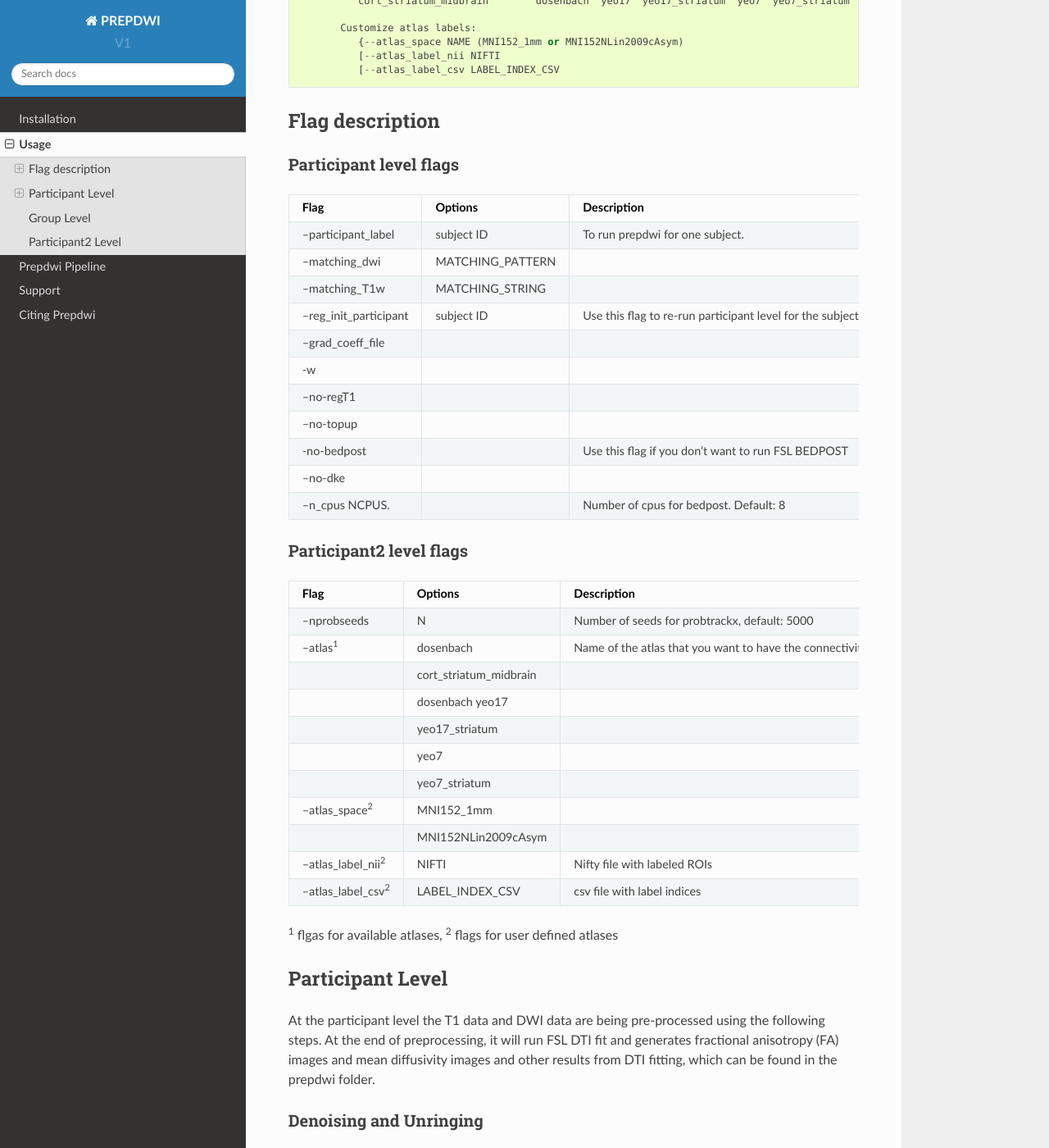
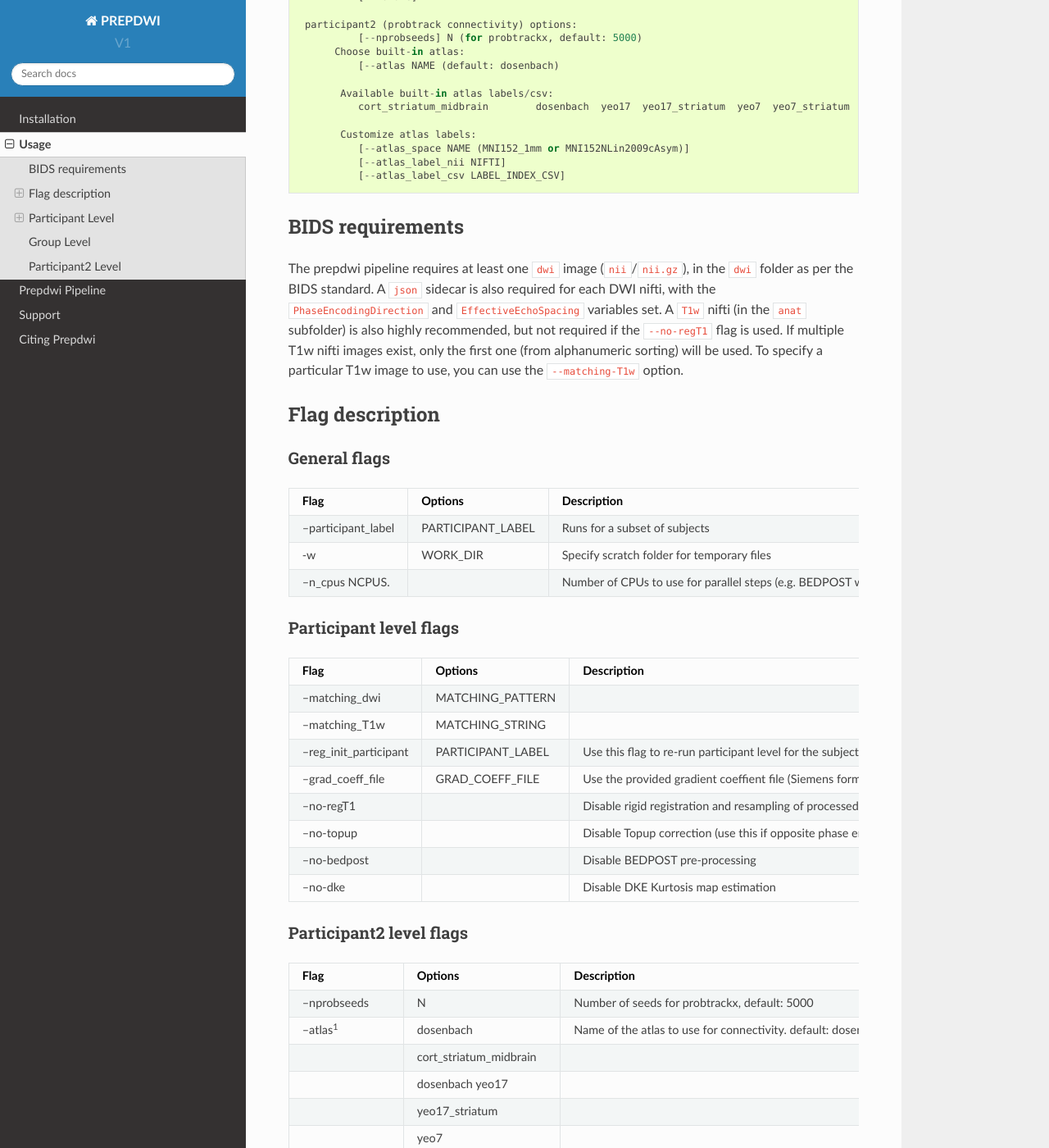
Before and after one commit to khanlab/prepdwi, a Sphinx documentation site: the page built from docs/usage.rst, in a window 1280 px wide and 1400 px high, scrolled down 612 px. Shown: the whole window at 82% size. Built offline with Sphinx 7.4.7 and the Read the Docs theme 2.0.0, drawn with Linux system fonts in a browser that asks for light colours; some of the changed text lies outside the part shown.

Commit message:
adding uncommited doc changes from last summer [skip ci]

```diff
--- a/docs/index.rst
+++ b/docs/index.rst
@@ -6,7 +6,7 @@
 Prepdwi Documentation
 =====================
 
-Prepdwi is a BIDS App developed by the Khan Lab to pre-process diffusion-weighted MRI data and perform simple tractography.  Steps to generate a pre-processed DWI image include de-noising,  unringing, EPI distortion correction (top-up, and if necessary non-linear image registration), eddy correction, gradient correction (requires coefficient file), and rigid registration to T1w.  The app also generates FSL FDT dtifit maps, DKE kurtosis maps (for multi-shell DWI only), and FSL BEDPOST pre-processing (CPU parallelization over slices).
+Prepdwi is a BIDS App developed by the Khan Lab to pre-process diffusion-weighted MRI data, and optionally also perform simple probabalistic tractography.  Steps to generate a pre-processed DWI image include de-noising,  unringing, EPI distortion correction (top-up, and if necessary non-linear image registration), eddy correction, gradient correction (requires coefficient file), and rigid registration to T1w.  The app also generates FSL FDT dtifit maps, DKE kurtosis maps (for multi-shell DWI only), and FSL BEDPOST pre-processing.
 
 .. toctree::
    :maxdepth: 2
--- a/docs/usage.rst
+++ b/docs/usage.rst
@@ -2,23 +2,27 @@
 Usage
 =================
 
-Prepdwi has three level of analysis named as participant, group and participant2.
+The prepdwi pipeline is a BIDS App that has three different levels of analysis: a pre-processing pipeline (`participant`), tractography (`participant2`), and QC report generation (`group`).
+
+This page describes the command-line arguments for prepdwi and for each level of analysis. For details on the pipeline itself, please see :doc:`pipeline`.
 
 usage::
 
         prepdwi bids_dir output_dir {participant,group,participant2} <optional arguments>
                   [--participant_label PARTICIPANT_LABEL [PARTICIPANT_LABEL...]]
+                  [-w WORK_DIR]  (scratch directory)
+                  [--n_cpus NCPUS] (for bedpost, default: 8)
+
+         participant options:
                   [--matching_dwi MATCHING_PATTERN]
                   [--matching_T1w MATCHING_STRING]
                   [--reg_init_participant PARTICIPANT_LABEL]
                   [--grad_coeff_file GRAD_COEFF_FILE]
-                  [-w WORK_DIR]  (scratch directory)
 
                   [--no-regT1]
                   [--no-topup]
                   [--no-bedpost]
                   [--no-dke]
-                  [--n_cpus NCPUS] (for bedpost, default: 8)
 
          participant2 (probtrack connectivity) options:
                   [--nprobseeds] N (for probtrackx, default: 5000)
@@ -29,13 +33,32 @@ usage::
                   cort_striatum_midbrain        dosenbach  yeo17  yeo17_striatum  yeo7  yeo7_striatum
 
                Customize atlas labels:
-                  {--atlas_space NAME (MNI152_1mm or MNI152NLin2009cAsym)
-                  [--atlas_label_nii NIFTI
-                  [--atlas_label_csv LABEL_INDEX_CSV
+                  [--atlas_space NAME (MNI152_1mm or MNI152NLin2009cAsym)]
+                  [--atlas_label_nii NIFTI]
+                  [--atlas_label_csv LABEL_INDEX_CSV]
+
+
+BIDS requirements
+------------------
+
+The prepdwi pipeline requires at least one ``dwi`` image (``nii``/``nii.gz``), in the ``dwi`` folder as per the BIDS standard. A ``json`` sidecar is also required for each DWI nifti, with the ``PhaseEncodingDirection`` and ``EffectiveEchoSpacing`` variables set.  A ``T1w`` nifti (in the ``anat`` subfolder) is also highly recommended, but not required if the ``--no-regT1`` flag is used.  If multiple T1w nifti images exist, only the first one (from alphanumeric sorting) will be used. To specify a particular T1w image to use, you can use the ``--matching-T1w`` option.
+
 
 
 Flag description
 ----------------
+
+General flags
+^^^^^^^^^^^^^^^^^^^^^^^^
+
+=========================   =====================         ============================================================================
+Flag                        Options                       Description
+=========================   =====================         ============================================================================
+--participant_label         PARTICIPANT_LABEL             Runs for a subset of subjects
+-w                          WORK_DIR                      Specify scratch folder for temporary files
+--n_cpus NCPUS.                                           Number of CPUs to use for parallel steps (e.g. BEDPOST with GNU parallel). Default: 8
+=========================   =====================         ============================================================================
+
 
 Participant level flags
 ^^^^^^^^^^^^^^^^^^^^^^^^
@@ -43,17 +66,14 @@ Participant level flags
 =========================   =====================         ============================================================================
 Flag                        Options                       Description
 =========================   =====================         ============================================================================
---participant_label         subject ID                    To run prepdwi for one subject.
 --matching_dwi              MATCHING_PATTERN
 --matching_T1w              MATCHING_STRING
---reg_init_participant      subject ID                    Use this flag to re-run participant level for the subjects with failed registrartoins observed in the group level. Use a subject with good registration to initialize the registartion. The subject ID should match the ID as in the work folder.
---grad_coeff_file
--w
---no-regT1
---no-topup
--no-bedpost                                               Use this flag if you don't want to run FSL BEDPOST
---no-dke
---n_cpus NCPUS.                                           Number of cpus for bedpost. Default: 8
+--reg_init_participant      PARTICIPANT_LABEL             Use this flag to re-run participant level for the subjects with failed registrartoins observed in the group level. Use a subject with good registration to initialize the registartion. The subject ID should match the ID as in the work folder.
+--grad_coeff_file           GRAD_COEFF_FILE               Use the provided gradient coeffient file (Siemens format) for gradient non-linearity correction (disabled otherwise)
+--no-regT1                                                Disable rigid registration and resampling of processed DWI to the T1 space
+--no-topup                                                Disable Topup correction (use this if opposite phase encode runs do not exist)
+--no-bedpost                                              Disable BEDPOST pre-processing
+--no-dke                                                  Disable DKE Kurtosis map estimation
 =========================   =====================         ============================================================================
 
 
@@ -64,16 +84,16 @@ Participant2 level flags
 Flag                            Options                   Description
 =============================   =======================   ============================================================================
 --nprobseeds                    N                         Number of seeds for probtrackx, default: 5000
---atlas\ :sup:`1`               dosenbach                 Name of the atlas that you want to have the connectivity. default: dosenbach
+--atlas\ :sup:`1`               dosenbach                 Name of the atlas to use for connectivity. default: dosenbach
     \                           cort_striatum_midbrain
     \                           dosenbach  yeo17
     \                           yeo17_striatum
     \                           yeo7
     \                           yeo7_striatum
---atlas_space\ :sup:`2`         MNI152_1mm
+--atlas_space\ :sup:`2`         MNI152_1mm                MNI space where the atlas is defined
     \                           MNI152NLin2009cAsym
---atlas_label_nii\ :sup:`2`     NIFTI                     Nifty file with labeled ROIs
---atlas_label_csv\ :sup:`2`     LABEL_INDEX_CSV           csv file with label indices
+--atlas_label_nii\ :sup:`2`     NIFTI                     Nifti file with labeled ROIs
+--atlas_label_csv\ :sup:`2`     LABEL_INDEX_CSV           CSV file with indices and labels (each line as: Label_Name,Label_Number)
 =============================   =======================   ============================================================================
 
 \ :sup:`1` flgas for available atlases,
```
Also changed, not shown: docs/installation.rst (+7 -4 lines).
